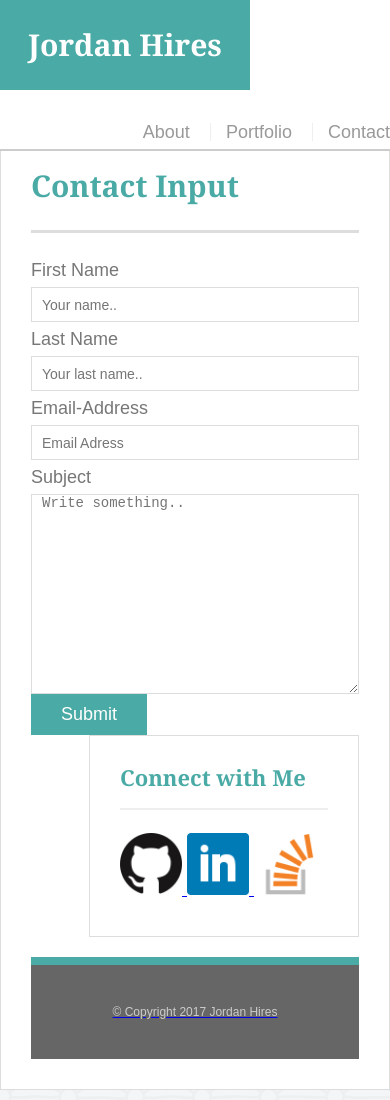
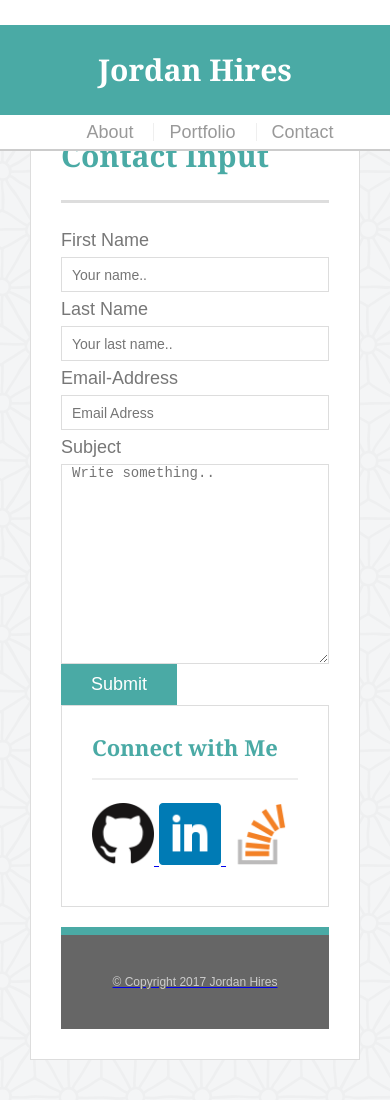
Before and after one commit to Hiresjo1/Basic-Portfolio, a plain HTML site: page contact.html in a window 390 px wide. Drawn offline with Linux system fonts and the light colour scheme.

Commit message:
Revisions to css with media querys

```diff
--- a/assets/css/style.css
+++ b/assets/css/style.css
@@ -231,4 +231,52 @@ input[type=submit] {
 }
 
 
+@media screen and (max-width:768px){
+    .auth-image {
+        float:left;
+        width:50%;
+    }
+    #main-container {
+        max-width: 100%;
+        padding: 30px;
+        padding-top: 100px;
+    }
+    .main-content,
+    .sidebar {
+        width: 100%;
+        text-align: left;
+        clear: both;
+    }
+    .sidebar {
+        float: none;
+        max-width: 650px;
+    }
+    nav {
+        text-align: left;
+    }
+    nav a{
+        float: none;
+    }
 }
+
+@media screen and (max-width:640px) {
+
+    #logo {
+        position: center;
+        width: 100%;
+        background: #4aaaa5;
+    }
+    .main-content,
+    .sidebar {
+        width: 100%;
+        text-align: left;
+        float: left;
+    }
+    nav {
+        float: none;
+        text-align: center;
+    }
+    nav a{
+        float: none;
+    }
+}
```
